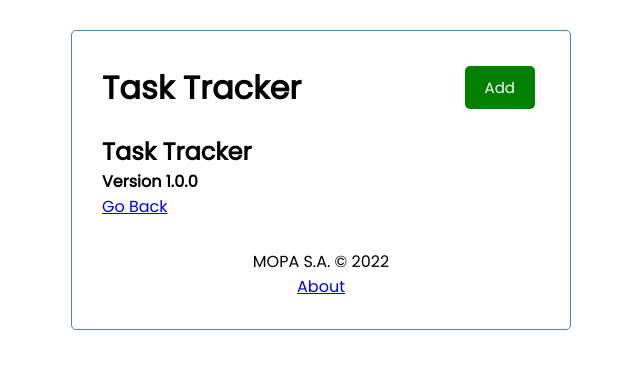
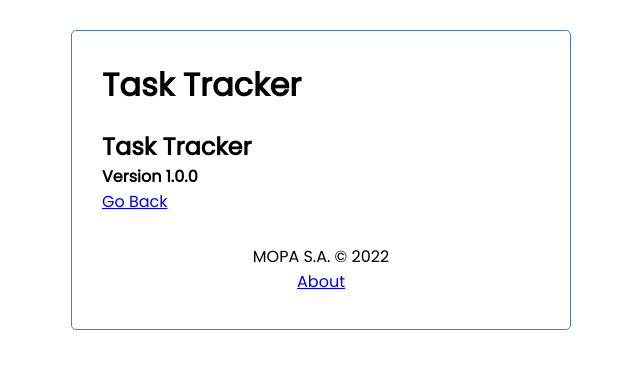
Before and after one commit to cmsjulio/voleeeeei, an Angular app: page /about in a window 1280 px wide. Shown: the top 368 px of the page, without its empty margins (319-959 px from the left). Built offline with nearby package versions, Linux system fonts and the light colour scheme.

Commit message:
Router, about page e footer; botao apenas quando na rota '/'

```diff
--- a/src/app/components/header/header.component.html
+++ b/src/app/components/header/header.component.html
@@ -1,6 +1,6 @@
 <header>
     <h1>{{title}}</h1>
-    <app-button
+    <app-button *ngIf="hasRoute('/')"
     color="{{showAddTask ? 'red' : 'green'}}"
     text="{{showAddTask ? 'Close' : 'Add'}}"
     (btnClick)="toggleAddTask()">
--- a/src/app/components/header/header.component.ts
+++ b/src/app/components/header/header.component.ts
@@ -1,6 +1,7 @@
 import { Component, OnInit } from '@angular/core';
 import { UiService } from 'src/app/services/ui.service';
 import { Subscription } from 'rxjs';
+import { Router } from '@angular/router';
 
 @Component({
   selector: 'app-header',
@@ -12,7 +13,7 @@
   showAddTask: boolean = false;
   subscription: Subscription;
 
-  constructor(private uiService: UiService) {
+  constructor(private uiService: UiService, private router: Router) {
     this.subscription = this.uiService.onToggle().subscribe(value=>this.showAddTask = value)
    }
 
@@ -23,4 +24,8 @@
     this.uiService.toggleAddTask();
   }
 
+  hasRoute(route:string){
+    return this.router.url === route;
+  }
+
 }
```
Also changed, not shown: 1 other file (tests, documents, lock files or other folders).
